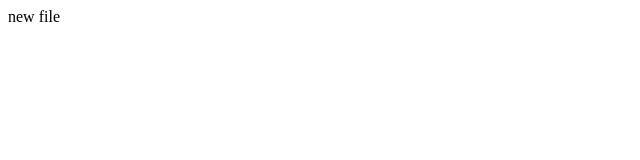
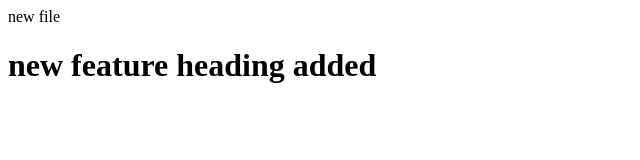
Before and after one commit to Poorvee-Git1999/LocalRepo, a plain HTML site: page index.html in a window 1280 px wide. Shown: the whole page, without its empty margins (0-640 px from the left). Drawn offline with Linux system fonts and the light colour scheme.

Commit message:
new brancg added

```diff
--- a/index.html
+++ b/index.html
@@ -1 +1,2 @@
 <p>new file</p>
+<h1>new feature heading added</h1>
```
